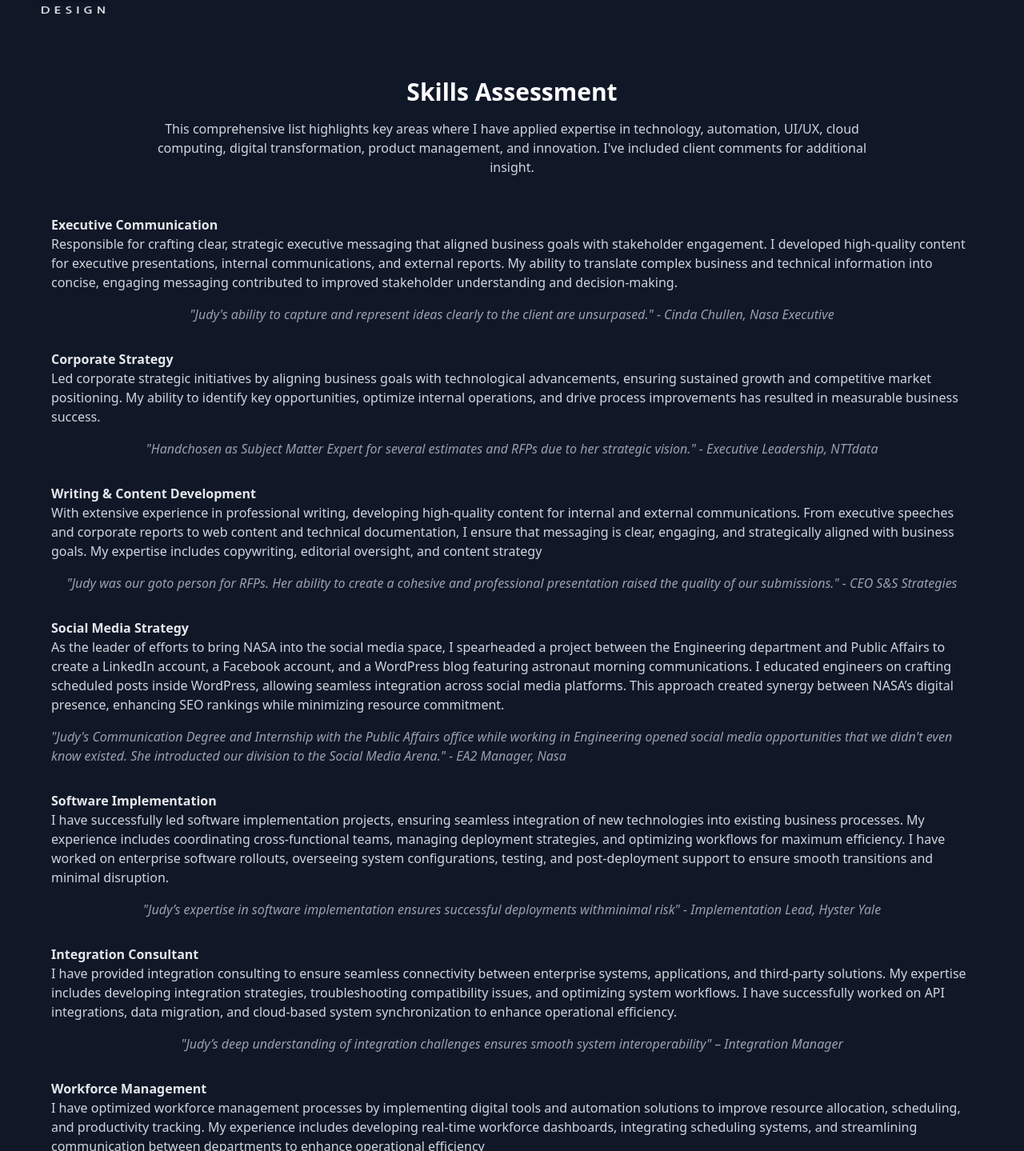
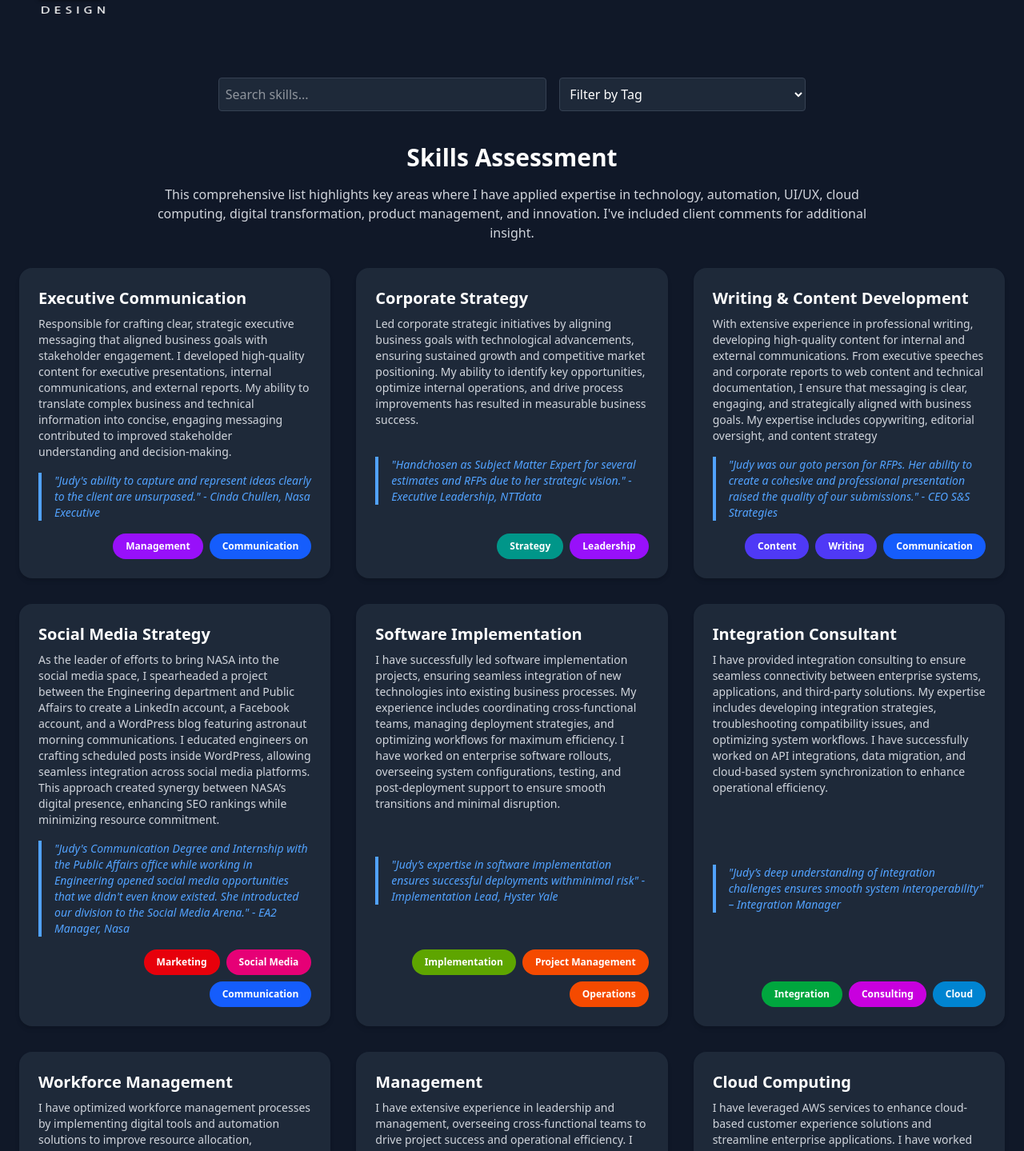
Before and after one commit to Harris-jlr/Portfolio, a Vue app: page /skills in a window 1280 px wide. Shown: the part 111-1550 px from the top of the page at 80% size. Built offline with nearby package versions, Linux system fonts and the light colour scheme.

Commit message:
updated skills

```diff
--- a/src/components/AboutJudy.vue
+++ b/src/components/AboutJudy.vue
@@ -2,14 +2,67 @@
     <div class="bg-gray-900 text-gray-200 ">
 
       <!-- Skills Assessment -->
-      <section class="py-16 px-6 max-w-7xl mx-auto">
+      <section class="py-16 px-6 max-w-8xl mx-auto">
+        <!-- Adding filterable controls-->
+        <div class="flex flex-col md:flex-row justify-center items-center gap-4 mb-10">
+          <input
+            v-model="search"
+            type="text"
+            placeholder="Search skills..."
+            class="p-2 rounded bg-gray-800 border border-gray-700 text-white w-full md:w-1/3"
+          />
+          <select
+            v-model="filterTag"
+            class="p-2 rounded bg-gray-800 border border-gray-700 text-white w-full md:w-1/4"
+          >
+            <option value="">Filter by Tag</option>
+            <option
+              v-for="tag in allTags"
+              :key="tag"
+              :value="tag"
+            >
+              {{ tag }}
+            </option>
+          </select>
+        </div>
+
+
         <h2 class="text-center text-3xl font-semibold text-white mb-4">Skills Assessment</h2>
         <p class="text-center max-w-4xl pb-8 mx-auto text-gray-300">This comprehensive list highlights key areas where I have applied expertise in technology, automation, UI/UX, cloud computing, digital transformation, product management, and innovation.  I've included client comments for additional insight.</p>
-        <div  v-for="(skills, index) in skills" :key="index" class="w-full p-4 flex flex-col">
+        <!-- <div  v-for="(skills, index) in skills" :key="index" class="w-full p-4 flex flex-col">
         <h3 class="text-md font-bold ">{{ skills.title }}</h3>
         <p class="max-w-6xl mx-auto text-gray-300">{{ skills.description }}</p>
         <p class="pt-4 max-w-6xl italic mx-auto text-gray-400">"{{ skills.quote }}"{{ skills.attribute }}</p>
+        </div> -->
+        <div class="grid gap-8 md:grid-cols-3">
+          <div
+            v-for="(skill, index) in filteredSkills"
+            :key="index"
+            class="bg-gray-800 p-6 rounded-2xl shadow-md flex flex-col justify-between"
+          >
+            <div>
+              <h3 class="text-xl font-semibold text-white mb-2">{{ skill.title }}</h3>
+              <p class="text-gray-300 text-sm mb-4">
+                {{ skill.description }}
+              </p>
+            </div>
+            <p class="italic text-blue-400 text-sm border-l-4 border-blue-400 pl-4">
+              "{{ skill.quote }}"{{ skill.attribute }}
+            </p>
+            <!-- badges added for filtering-->
+             <div class="flex flex-wrap gap-2 justify-end mt-4">
+              <span
+                v-for="(tag, i) in skill.tags"
+                :key="i"
+                :class="tag.color + ' text-white text-xs font-semibold px-4 py-2 rounded-full'"
+              >
+                {{ tag.label }}
+              </span>
+            </div>
+
+          </div>
         </div>
+
       </section>
     </div>
   </template>
@@ -18,24 +71,44 @@
 export default {
   data() {
     return {
+      search: "",
+      filterTag: "",
       skills: [
-        { title: "Executive Communication", description: "Responsible for crafting clear, strategic executive messaging that aligned business goals with stakeholder engagement. I developed high-quality content for executive presentations, internal communications, and external reports. My ability to translate complex business and technical information into concise, engaging messaging contributed to improved stakeholder understanding and decision-making.", quote: "Judy's ability to capture and represent ideas clearly to the client are unsurpased.", attribute: "  - Cinda Chullen, Nasa Executive" },
-        { title: "Corporate Strategy", description: "Led corporate strategic initiatives by aligning business goals with technological advancements, ensuring sustained growth and competitive market positioning. My ability to identify key opportunities, optimize internal operations, and drive process improvements has resulted in measurable business success.", quote: "Handchosen as Subject Matter Expert for several estimates and RFPs due to her strategic vision.", attribute: "  - Executive Leadership, NTTdata" },
-        { title: "Writing & Content Development", description: "With extensive experience in professional writing, developing high-quality content for internal and external communications. From executive speeches and corporate reports to web content and technical documentation, I ensure that messaging is clear, engaging, and strategically aligned with business goals. My expertise includes copywriting, editorial oversight, and content strategy", quote: "Judy was our goto person for RFPs.  Her ability to create a cohesive and professional presentation raised the quality of our submissions.", attribute: "  - CEO S&S Strategies" },
-        { title: "Social Media Strategy", description: "As the leader of efforts to bring NASA into the social media space, I spearheaded a project between the Engineering department and Public Affairs to create a LinkedIn account, a Facebook account, and a WordPress blog featuring astronaut morning communications.  I educated engineers on crafting scheduled posts inside WordPress, allowing seamless integration across social media platforms. This approach created synergy between NASA’s digital presence, enhancing SEO rankings while minimizing resource commitment.", quote: "Judy's Communication Degree and Internship with the Public Affairs office while working in Engineering opened social media opportunities that we didn't even know existed.  She introducted our division to the Social Media Arena.", attribute: "  - EA2 Manager, Nasa" },
-        { title: "Software Implementation", description: "I have successfully led software implementation projects, ensuring seamless integration of new technologies into existing business processes. My experience includes coordinating cross-functional teams, managing deployment strategies, and optimizing workflows for maximum efficiency. I have worked on enterprise software rollouts, overseeing system configurations, testing, and post-deployment support to ensure smooth transitions and minimal disruption.", quote: "Judy’s expertise in software implementation ensures successful deployments withminimal risk", attribute: "  - Implementation Lead, Hyster Yale" },
-        { title: "Integration Consultant", description: "I have provided integration consulting to ensure seamless connectivity between enterprise systems, applications, and third-party solutions. My expertise includes developing integration strategies, troubleshooting compatibility issues, and optimizing system workflows. I have successfully worked on API integrations, data migration, and cloud-based system synchronization to enhance operational efficiency. ", quote: "Judy’s deep understanding of integration challenges ensures smooth system interoperability", attribute: "  – Integration Manager" },
-        { title: "Workforce Management", description: "I have optimized workforce management processes by implementing digital tools and automation solutions to improve resource allocation, scheduling, and productivity tracking. My experience includes developing real-time workforce dashboards, integrating scheduling systems, and streamlining communication between departments to enhance operational efficiency", quote: "Judy’s ability to improve workforce efficiency through digital solutions has been transformative.", attribute: "  – Workforce Solutions Lead" },
-        { title: "Management", description: "I have extensive experience in leadership and management, overseeing cross-functional teams to drive project success and operational efficiency. I have managed large-scale digital initiatives, aligning technical solutions with business goals while fostering a collaborative work environment. My leadership approach emphasizes strategic planning, problem-solving, and empowering teams to achieve high-performance outcomes.", quote: "Judy’s leadership and ability to inspire teams have been crucial in delivering successful projects.", attribute: "  - Senior Manager, Nttdata" },
-        { title: "Cloud Computing", description: "I have leveraged AWS services to enhance cloud-based customer experience solutions and streamline enterprise applications. I have worked with AWS infrastructure to support scalable, high-performance digital platforms, ensuring reliability and efficiency in cloud environments. My experience includes optimizing cloud storage, integrating AWS analytics tools, and supporting cloud-hosted applications that improve system performance and accessibility. I have also applied cloud best practices to enhance operational workflows and improve overall system scalability. ", quote: "Judy consistently delivers innovative cloud solutions that improve efficiency and performance", attribute: "  - IT Director, Bio-Techne Project" },
-        { title: "Data Visualization", description: "I have designed and implemented interactive Tableau and Power BI dashboards to track customer engagement, system performance, and digital experience metrics, enabling data-driven decision-making. I also created real-time visualization tools to monitor customer journeys and optimize workflows. I developed data-rich web interfaces using D3.js and Highcharts, presenting mission-critical analytics to stakeholders. My work focused on transforming complex datasets into intuitive visual insights, improving efficiency in project tracking and resource allocation.", quote: "Her ability to turn complex data into actionable insights is invaluable.", attribute: "  - Senior Analyst, Mckessen Project" },
-        { title: "Digital Transformation", description: "I have driven digital transformation by modernizing customer experience platforms and integrating automation, AI-driven insights, and cloud solutions. My work has streamlined operations, improved service delivery, and enhanced business processes through datadriven strategies and user-centered design. I played a key role in transitioning legacy systems to modern web-based solutions, improving accessibility and usability for internal stakeholders.", quote: "Judy is a forward-thinking leader who excels at driving digital evolution.", attribute: "  – VP of Digital Strategy" },
-        { title: "Process Automation", description: "I implemented AI-driven automation and RPA solutions to optimize customer service workflows, reducing response times and streamlining interactions. I developed automated data processing and reporting systems using Power BI and Tableau, integrating real-time insights for faster decision-making. My efforts improved efficiency by reducing manual workload and ensuring seamless digital workflows.", quote: "Her automation initiatives have significantly increased productivity and efficiency with our legacy software", attribute: "  - CIO, S&S Healthcare Strategies" },
-        { title: "Front-End Development", description: "I am proficient in Vue & React development to help create and enhance customer experience platforms, ensuring seamless and dynamic user interactions. I have built and optimized interactive web interfaces to improve usability.  I specialize in integrating reusable components into enterprise applications to ensure compatibility with backend services and APIs. My work is focused on performance optimization and responsive design to improve scalability and maintainability.", quote: "She consistently delivers high-quality, responsive interfaces that enhance user experience.", attribute: "  - Engagement Lead, Hyster-Yale Project" },
-        { title: "UI Design", description: "I have led UI design efforts to create intuitive and accessible digital experiences. I designed interactive web interfaces that prioritized usability, accessibility, and performance, leveraging React and front-end frameworks. I developed data-driven UI components to enhance decision-making and usability for scientists and engineers, applying usercentered design principles to refine system interfaces.", quote: "Judy's eye for design and usability ensures seamless digital interactions.", attribute: "  - CX Director, Nttdata" },
-        { title: "Trusted CRM", description: "I have applied my expertise in CRM solutions to improve customer relationship management by streamlining data accessibility, automating engagement workflows, and enhancing customer insights. I have worked on integrating CRM platforms with enterprise applications, ensuring seamless synchronization of customer data across multiple channels. By optimizing CRM workflows, I have helped organizations improve customer retention, personalize interactions, and drive data-driven decision-making.", quote: "Judy’s knowledge of CRM systems has greatly improved our ability to engage and retain customers.", attribute: "  - CRM Department Lead, Nttdata" },
-       ],
+        { title: "Executive Communication", description: "Responsible for crafting clear, strategic executive messaging that aligned business goals with stakeholder engagement. I developed high-quality content for executive presentations, internal communications, and external reports. My ability to translate complex business and technical information into concise, engaging messaging contributed to improved stakeholder understanding and decision-making.", quote: "Judy's ability to capture and represent ideas clearly to the client are unsurpased.", attribute: "  - Cinda Chullen, Nasa Executive", tags: [ { label: "Management", color: "bg-purple-600" }, { label: "Communication", color: "bg-blue-600" } ] },
+        { title: "Corporate Strategy", description: "Led corporate strategic initiatives by aligning business goals with technological advancements, ensuring sustained growth and competitive market positioning. My ability to identify key opportunities, optimize internal operations, and drive process improvements has resulted in measurable business success.", quote: "Handchosen as Subject Matter Expert for several estimates and RFPs due to her strategic vision.", attribute: "  - Executive Leadership, NTTdata", tags: [ { label: "Strategy", color: "bg-teal-600" }, { label: "Leadership", color: "bg-purple-600" } ] },
+        { title: "Writing & Content Development", description: "With extensive experience in professional writing, developing high-quality content for internal and external communications. From executive speeches and corporate reports to web content and technical documentation, I ensure that messaging is clear, engaging, and strategically aligned with business goals. My expertise includes copywriting, editorial oversight, and content strategy", quote: "Judy was our goto person for RFPs.  Her ability to create a cohesive and professional presentation raised the quality of our submissions.", attribute: "  - CEO S&S Strategies", tags: [ { label: "Content", color: "bg-indigo-600" }, { label: "Writing", color: "bg-indigo-600" }, { label: "Communication", color: "bg-blue-600" } ] },
+        { title: "Social Media Strategy", description: "As the leader of efforts to bring NASA into the social media space, I spearheaded a project between the Engineering department and Public Affairs to create a LinkedIn account, a Facebook account, and a WordPress blog featuring astronaut morning communications.  I educated engineers on crafting scheduled posts inside WordPress, allowing seamless integration across social media platforms. This approach created synergy between NASA’s digital presence, enhancing SEO rankings while minimizing resource commitment.", quote: "Judy's Communication Degree and Internship with the Public Affairs office while working in Engineering opened social media opportunities that we didn't even know existed.  She introducted our division to the Social Media Arena.", attribute: "  - EA2 Manager, Nasa", tags: [ { label: "Marketing", color: "bg-red-600" }, { label: "Social Media", color: "bg-pink-600" }, { label: "Communication", color: "bg-blue-600" } ] },
+        { title: "Software Implementation", description: "I have successfully led software implementation projects, ensuring seamless integration of new technologies into existing business processes. My experience includes coordinating cross-functional teams, managing deployment strategies, and optimizing workflows for maximum efficiency. I have worked on enterprise software rollouts, overseeing system configurations, testing, and post-deployment support to ensure smooth transitions and minimal disruption.", quote: "Judy’s expertise in software implementation ensures successful deployments withminimal risk", attribute: "  - Implementation Lead, Hyster Yale", tags: [ { label: "Implementation", color: "bg-lime-600" }, { label: "Project Management", color: "bg-orange-600" }, { label: "Operations", color: "bg-orange-600" } ] },
+        { title: "Integration Consultant", description: "I have provided integration consulting to ensure seamless connectivity between enterprise systems, applications, and third-party solutions. My expertise includes developing integration strategies, troubleshooting compatibility issues, and optimizing system workflows. I have successfully worked on API integrations, data migration, and cloud-based system synchronization to enhance operational efficiency. ", quote: "Judy’s deep understanding of integration challenges ensures smooth system interoperability", attribute: "  – Integration Manager", tags: [ { label: "Integration", color: "bg-green-600" }, { label: "Consulting", color: "bg-fuchsia-600" }, { label: "Cloud", color: "bg-sky-600" } ] },
+        { title: "Workforce Management", description: "I have optimized workforce management processes by implementing digital tools and automation solutions to improve resource allocation, scheduling, and productivity tracking. My experience includes developing real-time workforce dashboards, integrating scheduling systems, and streamlining communication between departments to enhance operational efficiency", quote: "Judy’s ability to improve workforce efficiency through digital solutions has been transformative.", attribute: "  – Workforce Solutions Lead", tags: [ { label: "Automation", color: "bg-yellow-600" }, { label: "Management", color: "bg-purple-600" }, { label: "Dashboards", color: "bg-emerald-600" } ] },
+        { title: "Management", description: "I have extensive experience in leadership and management, overseeing cross-functional teams to drive project success and operational efficiency. I have managed large-scale digital initiatives, aligning technical solutions with business goals while fostering a collaborative work environment. My leadership approach emphasizes strategic planning, problem-solving, and empowering teams to achieve high-performance outcomes.", quote: "Judy’s leadership and ability to inspire teams have been crucial in delivering successful projects.", attribute: "  - Senior Manager, Nttdata", tags: [ { label: "Leadership", color: "bg-purple-600" }, { label: "Strategy", color: "bg-teal-600" }, { label: "Team Building", color: "bg-purple-600" } ] },
+        { title: "Cloud Computing", description: "I have leveraged AWS services to enhance cloud-based customer experience solutions and streamline enterprise applications. I have worked with AWS infrastructure to support scalable, high-performance digital platforms, ensuring reliability and efficiency in cloud environments. My experience includes optimizing cloud storage, integrating AWS analytics tools, and supporting cloud-hosted applications that improve system performance and accessibility. I have also applied cloud best practices to enhance operational workflows and improve overall system scalability. ", quote: "Judy consistently delivers innovative cloud solutions that improve efficiency and performance", attribute: "  - IT Director, Bio-Techne Project", tags: [ { label: "Cloud", color: "bg-sky-600" }, { label: "AWS", color: "bg-sky-600" }, { label: "Infrastructure", color: "bg-sky-600" } ] },
+        { title: "Data Visualization", description: "I have designed and implemented interactive Tableau and Power BI dashboards to track customer engagement, system performance, and digital experience metrics, enabling data-driven decision-making. I also created real-time visualization tools to monitor customer journeys and optimize workflows. I developed data-rich web interfaces using D3.js and Highcharts, presenting mission-critical analytics to stakeholders. My work focused on transforming complex datasets into intuitive visual insights, improving efficiency in project tracking and resource allocation.", quote: "Her ability to turn complex data into actionable insights is invaluable.", attribute: "  - Senior Analyst, Mckessen Project", tags: [ { label: "Data", color: "bg-emerald-600" }, { label: "Dashboards", color: "bg-emerald-600" }, { label: "Analytics", color: "bg-emerald-600" } ] },
+        { title: "Digital Transformation", description: "I have driven digital transformation by modernizing customer experience platforms and integrating automation, AI-driven insights, and cloud solutions. My work has streamlined operations, improved service delivery, and enhanced business processes through datadriven strategies and user-centered design. I played a key role in transitioning legacy systems to modern web-based solutions, improving accessibility and usability for internal stakeholders.", quote: "Judy is a forward-thinking leader who excels at driving digital evolution.", attribute: "  – VP of Digital Strategy", tags: [ { label: "Transformation", color: "bg-teal-600" }, { label: "Strategy", color: "bg-teal-600" }, { label: "Innovation", color: "bg-yellow-600" } ] },
+        { title: "Process Automation", description: "I implemented AI-driven automation and RPA solutions to optimize customer service workflows, reducing response times and streamlining interactions. I developed automated data processing and reporting systems using Power BI and Tableau, integrating real-time insights for faster decision-making. My efforts improved efficiency by reducing manual workload and ensuring seamless digital workflows.", quote: "Her automation initiatives have significantly increased productivity and efficiency with our legacy software", attribute: "  - CIO, S&S Healthcare Strategies", tags: [ { label: "Automation", color: "bg-yellow-600" }, { label: "AI", color: "bg-yellow-600" }, { label: "Efficiency", color: "bg-yellow-600" } ] },
+        { title: "Front-End Development", description: "I am proficient in Vue & React development to help create and enhance customer experience platforms, ensuring seamless and dynamic user interactions. I have built and optimized interactive web interfaces to improve usability.  I specialize in integrating reusable components into enterprise applications to ensure compatibility with backend services and APIs. My work is focused on performance optimization and responsive design to improve scalability and maintainability.", quote: "She consistently delivers high-quality, responsive interfaces that enhance user experience.", attribute: "  - Engagement Lead, Hyster-Yale Project", tags: [ { label: "Development", color: "bg-green-600" }, { label: "UI/UX", color: "bg-rose-600" }, { label: "Vue", color: "bg-green-600" } ] },
+        { title: "UI Design", description: "I have led UI design efforts to create intuitive and accessible digital experiences. I designed interactive web interfaces that prioritized usability, accessibility, and performance, leveraging React and front-end frameworks. I developed data-driven UI components to enhance decision-making and usability for scientists and engineers, applying usercentered design principles to refine system interfaces.", quote: "Judy's eye for design and usability ensures seamless digital interactions.", attribute: "  - CX Director, Nttdata", tags: [ { label: "Design", color: "bg-rose-600" }, { label: "Accessibility", color: "bg-rose-600" }, { label: "UI/UX", color: "bg-rose-600" } ] },
+        { title: "Trusted CRM", description: "I have applied my expertise in CRM solutions to improve customer relationship management by streamlining data accessibility, automating engagement workflows, and enhancing customer insights. I have worked on integrating CRM platforms with enterprise applications, ensuring seamless synchronization of customer data across multiple channels. By optimizing CRM workflows, I have helped organizations improve customer retention, personalize interactions, and drive data-driven decision-making.", quote: "Judy’s knowledge of CRM systems has greatly improved our ability to engage and retain customers.", attribute: "  - CRM Department Lead, Nttdata", tags: [ { label: "CRM", color: "bg-cyan-600" }, { label: "Customer Engagement", color: "bg-cyan-600" }, { label: "Automation", color: "bg-yellow-600" } ] }
+      ]
     };
   },
+  computed: {
+  filteredSkills() {
+    return this.skills.filter(skill => {
+      const matchesSearch = skill.title.toLowerCase().includes(this.search.toLowerCase()) ||
+                            skill.description.toLowerCase().includes(this.search.toLowerCase());
+      const matchesTag = this.filterTag === "" || skill.tags.some(tag => tag.label === this.filterTag);
+      return matchesSearch && matchesTag;
+    });
+  },
+  allTags() {
+    const tagSet = new Set();
+    this.skills.forEach(skill => {
+      skill.tags.forEach(tag => tagSet.add(tag.label));
+    });
+    return [...tagSet].sort();
+  }
+}
+
 };
 </script>
```
